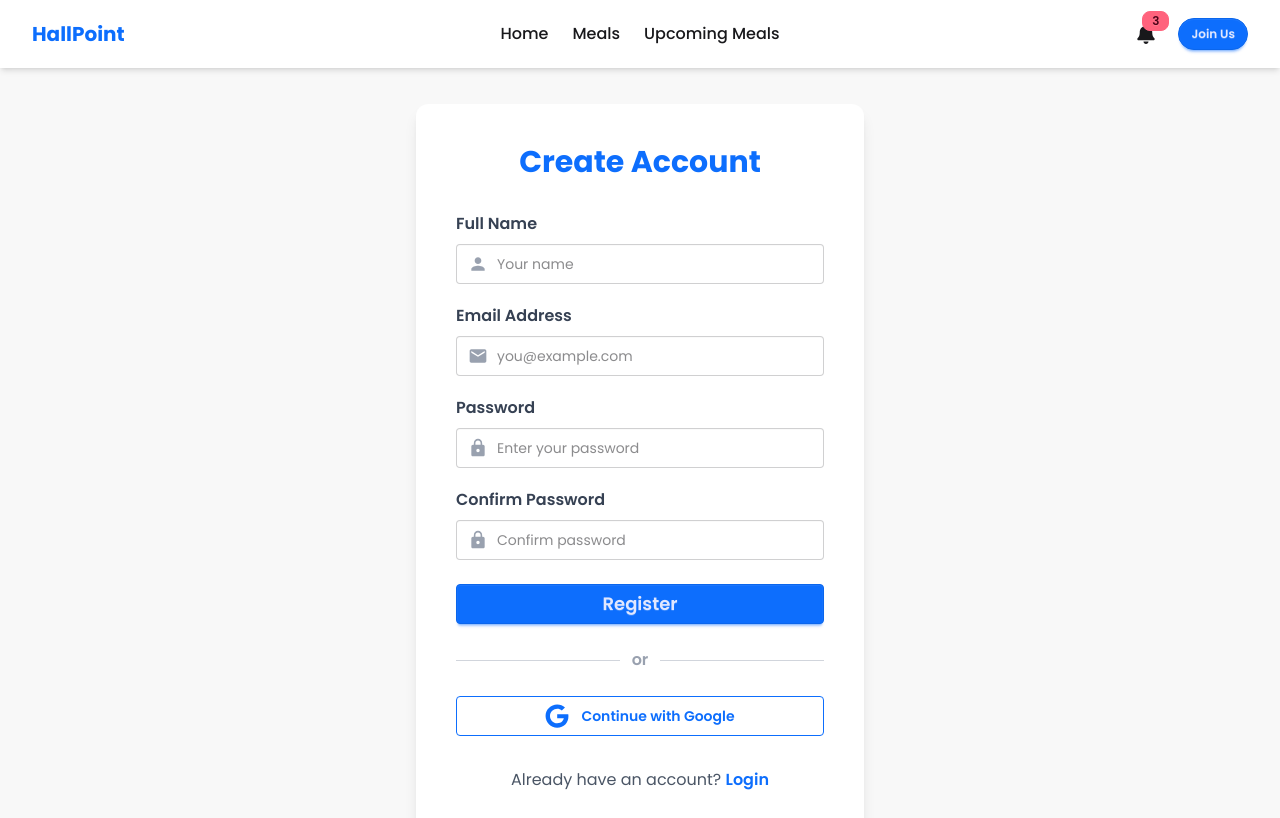
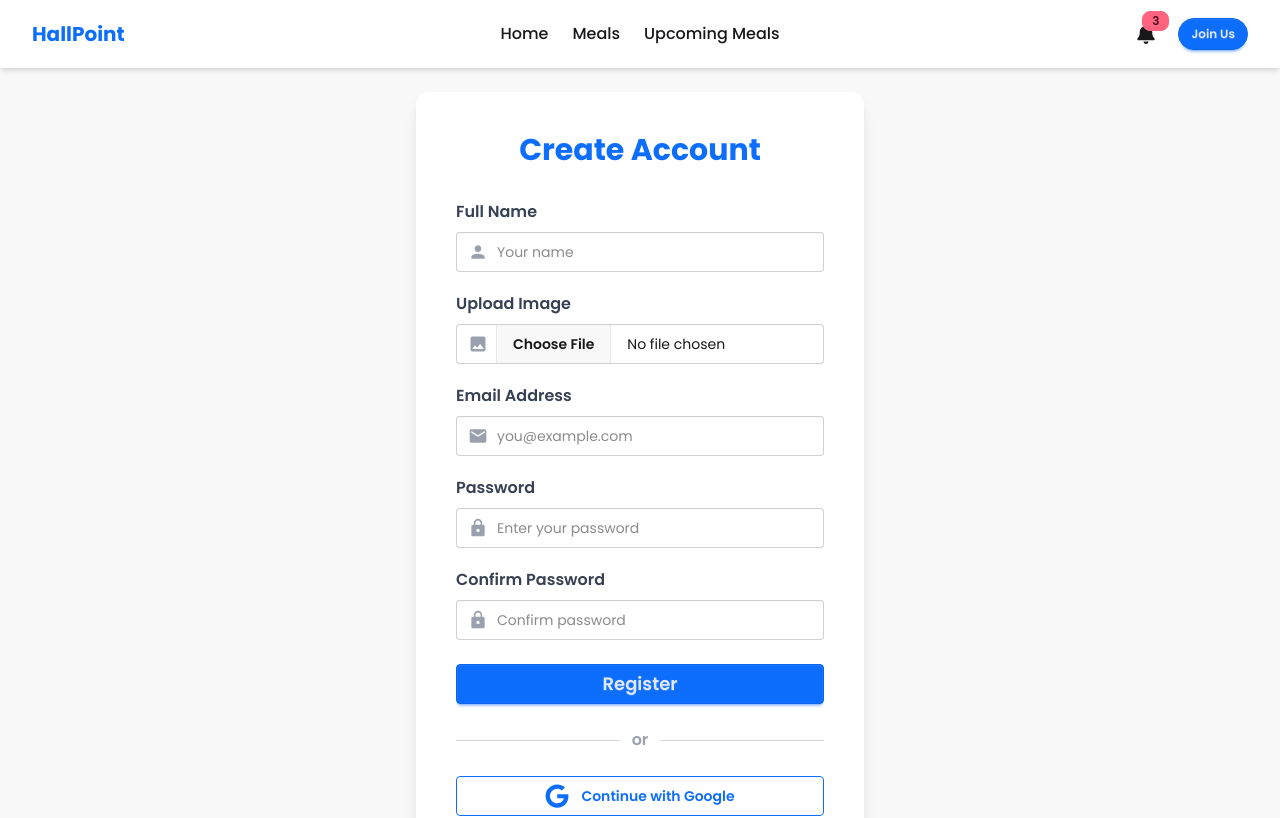
Before and after one commit to mdmhrz/hall-point-client, a React (Vite) app: page /auth/register in a window 1280 px wide. Shown: the top 818 px of the page. Built offline with nearby package versions, Linux system fonts and the light colour scheme; no server answers.

Commit message:
Image upload to imgBB and it updated to firebase database

```diff
--- a/src/AuthProvider/AuthProvider.jsx
+++ b/src/AuthProvider/AuthProvider.jsx
@@ -55,7 +55,7 @@ const AuthProvider = ({ children }) => {
     }
 
     // For user update
-    const updateUser = (updatedData) => {
+    const updateUserProfile = (updatedData) => {
         return updateProfile(auth.currentUser, updatedData)
     };
 
@@ -76,7 +76,7 @@ const AuthProvider = ({ children }) => {
         signIn,
         loading,
         setLoading,
-        updateUser,
+        updateUserProfile,
         signInWithGoogle,
         forgotPassword
     }
--- a/src/pages/Authentication/Register/Register.jsx
+++ b/src/pages/Authentication/Register/Register.jsx
@@ -1,13 +1,17 @@
 import React from "react";
 import { useForm } from "react-hook-form";
-import { MdEmail, MdLock, MdPerson } from "react-icons/md";
+import { MdEmail, MdImage, MdLock, MdPerson } from "react-icons/md";
 import { FaGoogle } from "react-icons/fa";
 import SocialLogin from "../SocialLogin/SocialLogin";
 import { Link, useLocation, useNavigate } from "react-router";
 import useAuth from "../../../hooks/useAuth";
 import useAxios from "../../../hooks/useAxios";
+import axios from "axios";
+import { useState } from "react";
 
 const Register = ({ onRegister, onGoogleRegister, onNavigateLogin }) => {
+    const [profilePic, setProfilePic] = useState('');
+
     const {
         register,
         handleSubmit,
@@ -19,7 +23,7 @@ const Register = ({ onRegister, onGoogleRegister, onNavigateLogin }) => {
     const navigate = useNavigate();
     const axiosInstance = useAxios()
 
-    const { createUser } = useAuth()
+    const { createUser, updateUserProfile } = useAuth();
 
     const submitHandler = async (data) => {
         try {
@@ -39,6 +43,19 @@ const Register = ({ onRegister, onGoogleRegister, onNavigateLogin }) => {
                 console.log(userRes.data);
 
 
+                //update user profile in firebase
+                const userProfile = {
+                    displayName: data.name,
+                    photoURL: profilePic,
+                }
+                updateUserProfile(userProfile)
+                    .then(() => {
+                        console.log('Profile name and picture updated');
+                        navigate(from)
+                    })
+                    .catch(errors => console.log(errors))
+
+
 
 
                 navigate(from)
@@ -51,6 +68,27 @@ const Register = ({ onRegister, onGoogleRegister, onNavigateLogin }) => {
     };
 
     const password = watch("password");
+
+    //Image upload
+    const handleImageUpload = async (e) => {
+        const image = e.target.files[0];
+        if (!image) return;
+
+        const formData = new FormData();
+        formData.append('image', image);
+
+        const imageUploadUrl = `https://api.imgbb.com/1/upload?&key=${import.meta.env.VITE_image_upload_key}`;
+
+        try {
+            const res = await axios.post(imageUploadUrl, formData);
+            const imageUrl = res.data.data.url;
+            setProfilePic(imageUrl);
+            console.log('Image uploaded:', imageUrl);
+        } catch (error) {
+            console.error('Image upload failed:', error);
+        }
+    };
+
 
     return (
         <div className="flex justify-center items-center min-h-screen bg-base-200 p-6">
@@ -74,6 +112,7 @@ const Register = ({ onRegister, onGoogleRegister, onNavigateLogin }) => {
                             className="absolute z-5 top-1/2 left-3 -translate-y-1/2 text-gray-400 pointer-events-none"
                         />
                         <input
+
                             id="name"
                             type="text"
                             placeholder="Your name"
@@ -92,6 +131,34 @@ const Register = ({ onRegister, onGoogleRegister, onNavigateLogin }) => {
                         <p className="text-error mt-1 text-sm">{errors.name.message}</p>
                     )}
                 </div>
+
+                {/* Image Upload */}
+                <div className="mb-5 relative">
+                    <label htmlFor="image" className="block mb-2 font-semibold text-gray-700">
+                        Upload Image
+                    </label>
+                    <div className="relative">
+                        <MdImage
+                            size={20}
+                            className="absolute z-5 top-1/2 left-3 -translate-y-1/2 text-gray-400 pointer-events-none"
+                        />
+                        <input
+                            id="image"
+                            type="file"
+                            accept="image/*"
+                            onChange={handleImageUpload}
+                            className={`file-input file-input-bordered pl-10 w-full`}
+                        />
+                    </div>
+                    {errors.image && (
+                        <p className="text-error mt-1 text-sm">{errors.image.message}</p>
+                    )}
+                </div>
+
+
+
+
+
 
                 {/* Email */}
                 <div className="mb-5 relative">
```
